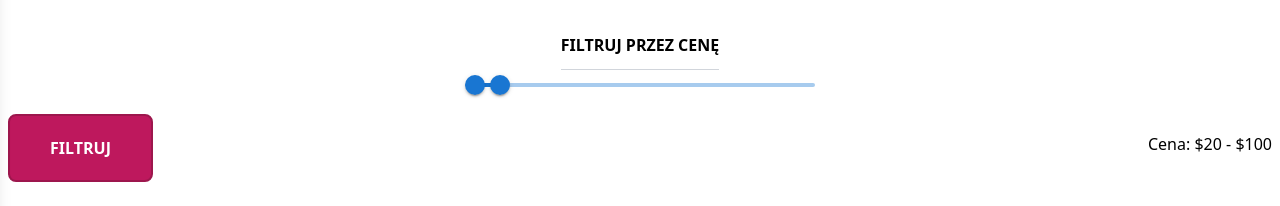
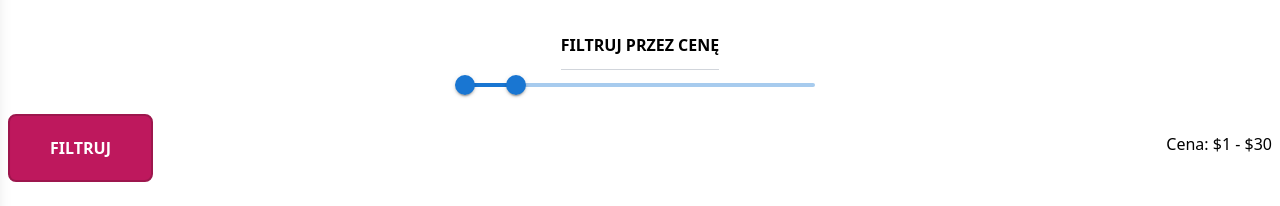
Before and after one commit to frooooooo7/Bakery---website, a React (Vite) app: page /sklep in a window 1280 px wide. Shown: the part 671-877 px from the top of the page. Built offline with nearby package versions, Linux system fonts and the light colour scheme; no server answers; the database is empty.

Commit message:
Added rangeslider's filter functionality

```diff
--- a/src/pages/Shop/components/RangeSlider.tsx
+++ b/src/pages/Shop/components/RangeSlider.tsx
@@ -9,7 +9,7 @@ interface RangeSliderProps {
 
 
 export default function RangeSlider({ onValueChange }: RangeSliderProps) {
-  const [value, setValue] = useState<number[]>([30, 100]);
+  const [value, setValue] = useState<number[]>([1, 30]);
 
   const handleChange = (event: Event, newValue: number | number[]) => {
     setValue(newValue as number[]);
@@ -24,7 +24,7 @@ export default function RangeSlider({ onValueChange }: RangeSliderProps) {
         onChange={handleChange}
         valueLabelDisplay="auto"
         min={1}
-        max={1000}
+        max={200}
       />
     </Box>
   );
--- a/src/pages/Shop/sections/Filters.tsx
+++ b/src/pages/Shop/sections/Filters.tsx
@@ -5,13 +5,17 @@ import { RangeContext } from "../context/RangeSliderContext";
 
 
 const Filters = () => {
-  const [rangeValue, setRangeValue] = useState<number[]>([20, 100]);
+  const [rangeValue, setRangeValue] = useState<number[]>([1, 30]);
 
   const { setSliderValue } = useContext(RangeContext);
 
   const handleValueChange = (value: number[]) => {
     setRangeValue(value);
   };
+
+  const handleFilter = () => {
+    setSliderValue(rangeValue);
+  }
 
   return (
     <section className="pt-10 px-2">
@@ -20,7 +24,7 @@ const Filters = () => {
           <h1 className="text-center font-bold border-b border-gray-300 pb-3 uppercase">Filtruj przez cenę</h1>
           <RangeSlider onValueChange={handleValueChange} />
           <div className="w-full flex items-center justify-between">
-            <button onClick={() => setSliderValue(rangeValue)} className='mt-2 px-4 lg:px-10 py-1 lg:py-5 bg-pink-700 text-white border-2 border-pink-800 rounded-lg font-bold active:bg-pink-500'>FILTRUJ</button>
+            <button onClick={handleFilter} className='mt-2 px-4 lg:px-10 py-1 lg:py-5 bg-pink-700 text-white border-2 border-pink-800 rounded-lg font-bold active:bg-pink-500'>FILTRUJ</button>
             <h1>Cena: ${rangeValue[0]} - ${rangeValue[1]}</h1>
           </div>
         </div>
--- a/src/pages/Shop/sections/Products.tsx
+++ b/src/pages/Shop/sections/Products.tsx
@@ -1,6 +1,6 @@
 import { useContext, useEffect, useState } from "react"
 import Select from "../components/Select"
-import { collection,getDocs } from "firebase/firestore";
+import { collection,getDocs, query, where } from "firebase/firestore";
 import Card from "../../../components/Card";
 import { db } from "../../../firebase";
 import { RangeContext } from "../context/RangeSliderContext";
@@ -26,10 +26,16 @@ const [products, setProducts] = useState<Product[]>([]);
 const { sliderValue } = useContext(RangeContext);
 
 const getProducts = async () => {
-
   try {
     const ref = collection(db, "Products");
-    const products = await getDocs(ref);
+    let q;
+    if (sliderValue.length > 0) {
+      q = query(ref, where("price", ">=", sliderValue[0]), where("price", "<=", sliderValue[1]));
+    } else {
+      q = ref;
+    }
+    const products = await getDocs(q);
+    console.log('products:', products);
     setProducts(products.docs.map((doc) => ({...doc.data(), productID: doc.id})) as Product[])
   } catch (error)
   {
@@ -37,10 +43,9 @@ const getProducts = async () => {
   }
 }
 
-
 useEffect(() => {
   getProducts();
-},[])
+},[sliderValue])
 
 
   return (
@@ -64,7 +69,6 @@ useEffect(() => {
               </div>
             ))}
           </div>
-          {sliderValue}
         </div>
     </section>
   )
```
